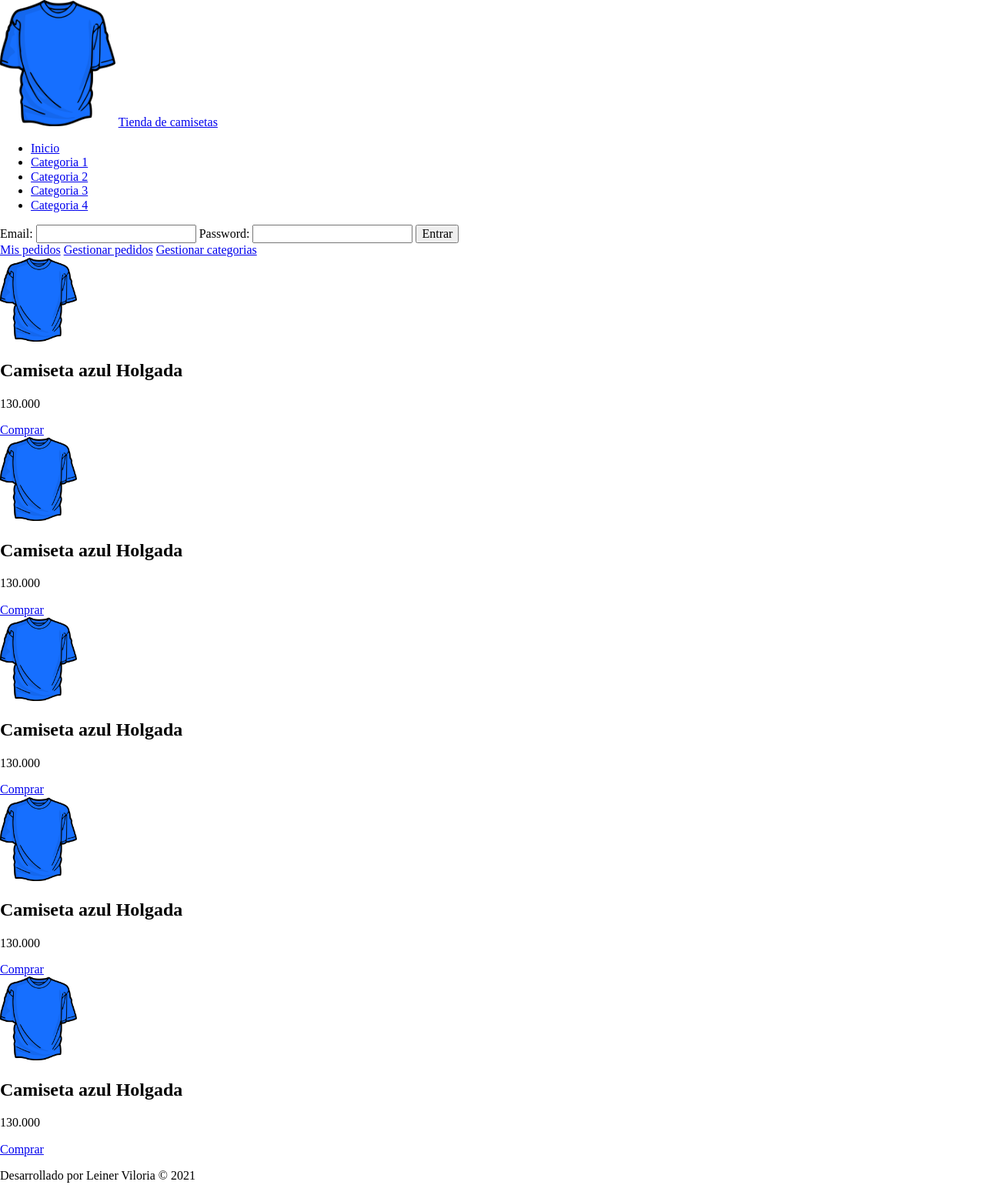
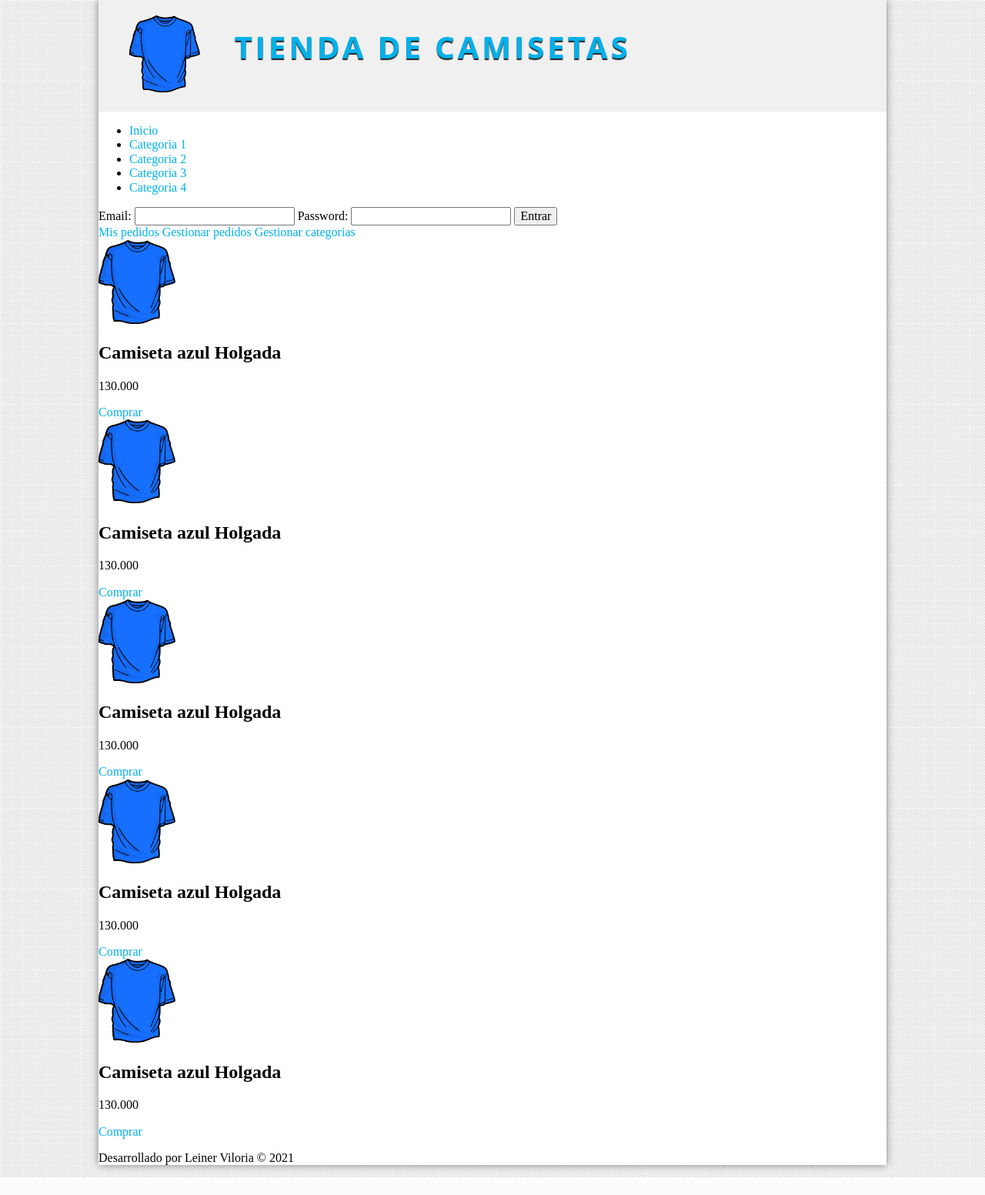
Before and after one commit to LeinerViloria/tienda, a PHP site: page / in a window 1280 px wide. Shown: the whole page at 77% size. After the commit the page ends 1530 px from the top, so only its background shows below. Run offline with PHP 8.4, Linux system fonts and the light colour scheme.

Commit message:
Css de la cabecera

```diff
--- a/assets/css/styles.css
+++ b/assets/css/styles.css
@@ -1,8 +1,63 @@
-body #logo img {
-  width: 150px;
+body {
+  background: url(../img/bg.png);
 }
 
-body .product img {
+body .container {
+  width: 80%;
+  margin: 0 auto;
+  -webkit-box-shadow: 0px 0px 10px gray;
+          box-shadow: 0px 0px 10px gray;
+  background: white;
+}
+
+body .container a, body .container a:visited {
+  color: #01B1EA;
+  text-decoration: none;
+}
+
+body .container a:hover {
+  color: #555;
+}
+
+body .container header {
+  width: 100%;
+  height: 145px;
+  -webkit-box-sizing: border-box;
+          box-sizing: border-box;
+  background: #F0F0F0;
+}
+
+body .container header #logo {
+  padding: 20px;
+  margin-left: 20px;
+  float: left;
+}
+
+body .container header #logo img {
+  height: 100px;
+  float: left;
+}
+
+body .container header #logo a {
+  color: #01B1EA;
+  float: left;
+  font-size: 40px;
+  letter-spacing: 4px;
+  font-family: 'Open Sans', Arial, Helvetica, sans-serif;
+  text-transform: uppercase;
+  font-weight: bold;
+  margin-top: 18px;
+  margin-left: 45px;
+  text-shadow: 0px 2px 1px #222222;
+  -webkit-transition: all 450ms;
+  transition: all 450ms;
+}
+
+body .container header #logo a:hover {
+  text-shadow: 0px 2px 1px #222222, 0px 0px 4px #01B1EA;
+}
+
+body .container .product img {
   width: 100px;
 }
 /*# sourceMappingURL=styles.css.map */
--- a/assets/css/styles.scss
+++ b/assets/css/styles.scss
@@ -1,7 +1,59 @@
+//Variables generales
+$color_a: #01B1EA;
+$color_a_hover: #555;
+$color_header: #F0F0F0;
+
 body{
+    background: url(../img/bg.png);
+
+    .container{
+        width: 80%;
+        margin: 0 auto;
+        box-shadow: 0px 0px 10px gray;
+        background: white;
+
+        a, a:visited{
+            color: $color_a;
+            text-decoration: none;
+        }
+
+        a:hover{
+            color: $color_a_hover;
+        }
+
+        header{
+            width: 100%;
+            height: 145px;
+            box-sizing: border-box;
+            background: $color_header;
+
             #logo{
+                padding: 20px;
+                margin-left: 20px;
+                float: left;
+
                 img{
-            width: 150px;
+                    height: 100px;
+                    float: left;
+                }
+
+                a{
+                    color: $color_a;
+                    float: left;
+                    font-size: 40px;
+                    letter-spacing: 4px;
+                    font-family: 'Open Sans', Arial, Helvetica, sans-serif;
+                    text-transform: uppercase;
+                    font-weight: bold;
+                    margin-top: 18px;
+                    margin-left: 45px;
+                    text-shadow: 0px 2px 1px #222222;
+                    transition: all 450ms;
+                }
+
+                a:hover{
+                    text-shadow: 0px 2px 1px #222222, 0px 0px 4px $color_a;
+                }
             }
         }
 
@@ -11,3 +63,4 @@ body{
             }
         }
     }
+}
--- a/index.html
+++ b/index.html
@@ -1,5 +1,6 @@
 <!DOCTYPE html>
 <html lang="en">
+
 <head>
     <meta charset="UTF-8">
     <meta http-equiv="X-UA-Compatible" content="IE=edge">
@@ -9,7 +10,9 @@
     <link rel="stylesheet" href="./assets/css/normalize.css">
     <link rel="stylesheet" href="./assets/css/styles.css">
 </head>
+
 <body>
+    <div class="container">
         <!--Cabecera-->
         <header id="header">
             <div id="logo">
@@ -86,5 +89,7 @@
         <footer>
             <p>Desarrollado por Leiner Viloria &copy 2021</p>
         </footer>
+    </div>
 </body>
+
 </html>
```
Also changed, not shown: 1 other file. Lines whose indentation alone changed are shown as unchanged.
